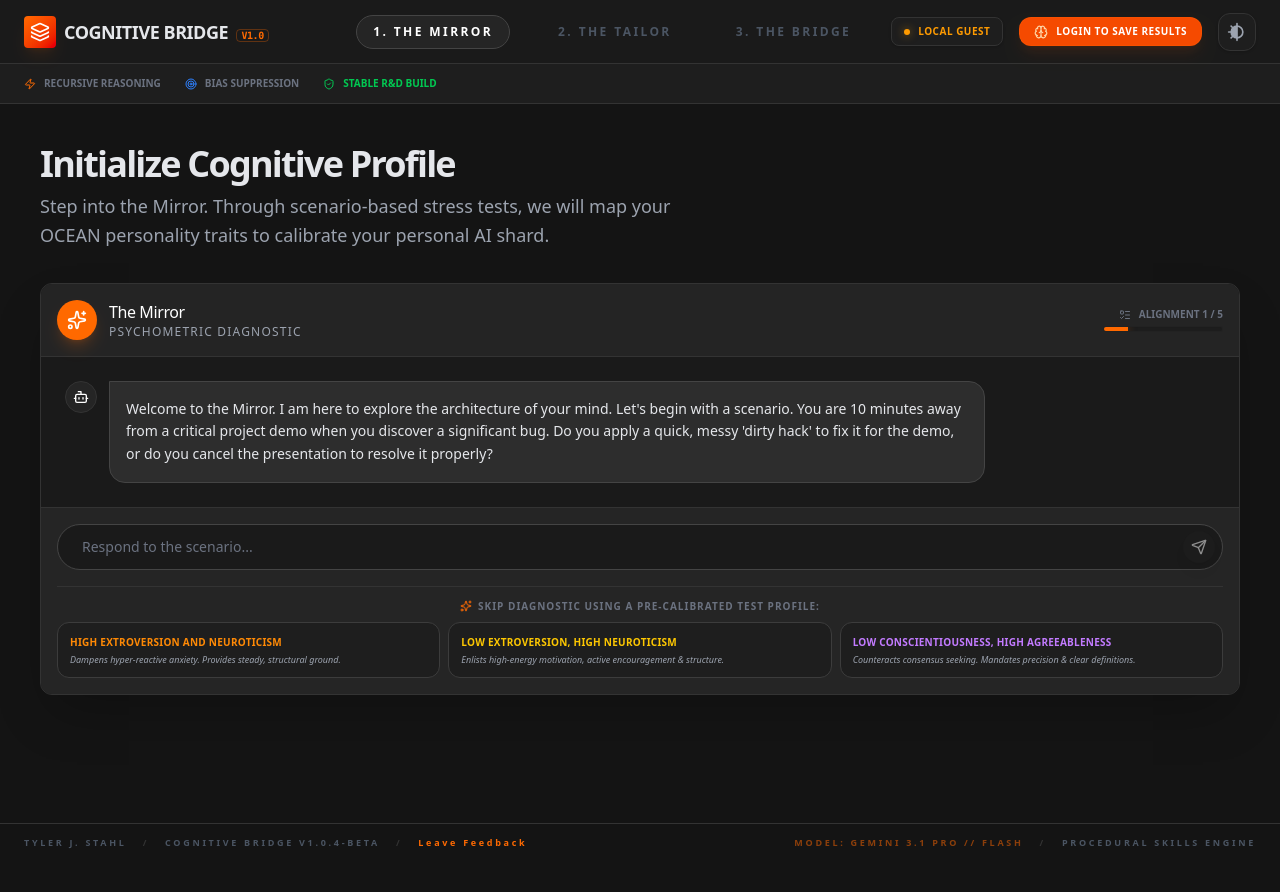
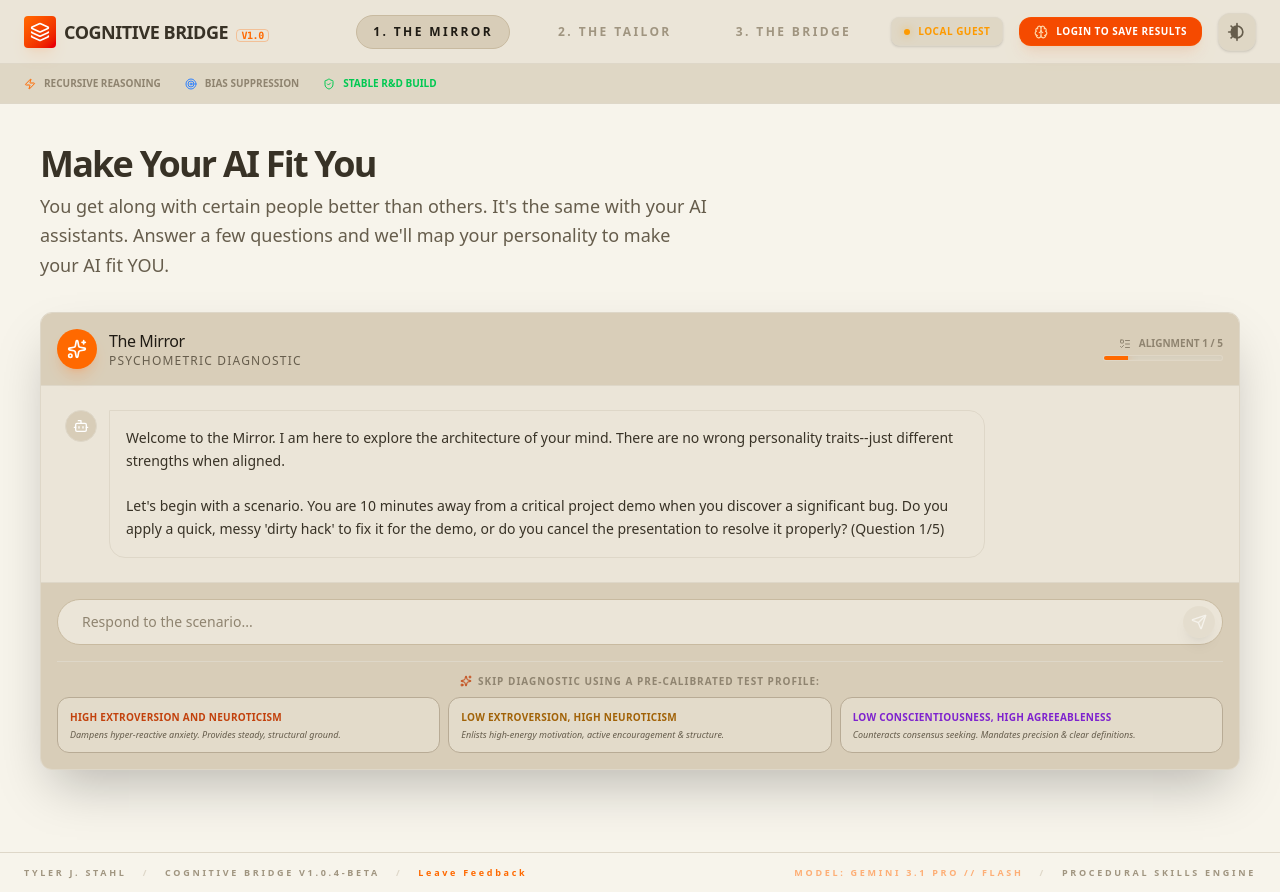
Before and after one commit to VolantTyler/Cognitive-Bridge-Stack-Overlord-Demo, a React (Vite) app: page / in a window 1280 px wide. Before the commit the page ends 863 px from the top, so only its background shows below. Built offline with nearby package versions, Linux system fonts and the light colour scheme; no server answers.

Commit message:
feat: implement theme-aware color palette and enforce 5-question limit for personality assessment. copy changes.

```diff
--- a/src/App.tsx
+++ b/src/App.tsx
@@ -7,7 +7,7 @@ import React, { useState, useEffect, useRef } from 'react';
 import { motion, AnimatePresence } from 'motion/react';
 import { Brain, Layers, Dna, ArrowRight, Zap, Target, ShieldCheck, Github, User as UserIcon } from 'lucide-react';
 import { ModuleId, OceanScores, Message, ComparisonMessage } from './types';
-import { INITIAL_OCEAN } from './constants';
+import { INITIAL_OCEAN, INITIAL_MIRROR_MESSAGE } from './constants';
 import Mirror from './components/Mirror';
 import Tailor from './components/Tailor';
 import Playground from './components/Playground';
@@ -27,9 +27,9 @@ export default function App() {
   const [isLightMode, setIsLightMode] = useState(() => {
     if (typeof window !== 'undefined') {
       const saved = localStorage.getItem('theme');
-      return saved === 'light';
+      return saved !== 'dark';
     }
-    return false;
+    return true;
   });
 
   // Synchronize class list on document element
@@ -47,7 +47,7 @@ export default function App() {
   };
 
   const [mirrorMessages, setMirrorMessages] = useState<Message[]>([
-    { role: 'model', content: "Welcome to the Mirror. I am here to explore the architecture of your mind. Let's begin with a scenario. You are 10 minutes away from a critical project demo when you discover a significant bug. Do you apply a quick, messy 'dirty hack' to fix it for the demo, or do you cancel the presentation to resolve it properly?" }
+    { role: 'model', content: INITIAL_MIRROR_MESSAGE }
   ]);
   const [playgroundMessages, setPlaygroundMessages] = useState<ComparisonMessage[]>([]);
 
@@ -128,7 +128,7 @@ export default function App() {
         // Clean slate on disconnect / local guest mode
         setScores(null);
         setMirrorMessages([
-          { role: 'model', content: "Welcome to the Mirror. I am here to explore the architecture of your mind. Let's begin with a scenario. You are 10 minutes away from a critical project demo when you discover a significant bug. Do you apply a quick, messy 'dirty hack' to fix it for the demo, or do you cancel the presentation to resolve it properly?" }
+          { role: 'model', content: INITIAL_MIRROR_MESSAGE }
         ]);
         setPlaygroundMessages([]);
         setActiveModule('mirror');
@@ -307,8 +307,8 @@ export default function App() {
               className="flex-1 flex flex-col"
             >
               <div className="mb-8">
-                <h1 className="text-4xl font-bold tracking-tighter mb-2">Initialize Cognitive Profile</h1>
-                <p className="text-text-muted text-lg leading-relaxed max-w-2xl">Step into the Mirror. Through scenario-based stress tests, we will map your OCEAN personality traits to calibrate your personal AI shard.</p>
+                <h1 className="text-4xl font-bold tracking-tighter mb-2">Make Your AI Fit You</h1>
+                <p className="text-text-muted text-lg leading-relaxed max-w-2xl">You get along with certain people better than others. It's the same with your AI assistants. Answer a few questions and we'll map your personality to make your AI fit YOU.</p>
               </div>
               <div className="flex-1 min-h-[500px]">
                 <Mirror
@@ -380,7 +380,14 @@ export default function App() {
       {/* Footer Branding */}
       <footer className="h-10 border-t border-border-primary px-6 flex items-center justify-between text-[9px] uppercase tracking-[0.3em] font-bold text-text-muted-darker bg-bg-primary transition-colors duration-300">
         <div className="flex gap-4">
-          <span>Tyler J. Stahl</span>
+          <a
+            href="https://www.linkedin.com/in/tyler-j-stahl"
+            target="_blank"
+            rel="noopener noreferrer"
+            className="hover:text-text-primary transition-colors"
+          >
+            Tyler J. Stahl
+          </a>
           <span className="text-border-primary">/</span>
           <span>Cognitive Bridge v1.0.4-BETA</span>
           <span className="text-border-primary">/</span>
--- a/src/components/Mirror.tsx
+++ b/src/components/Mirror.tsx
@@ -162,16 +162,14 @@ export default function Mirror({ messages, setMessages, onComplete, onSaveSessio
               className={`flex ${m.role === 'user' ? 'justify-end' : 'justify-start'}`}
             >
               <div className={`max-w-[80%] flex gap-3 ${m.role === 'user' ? 'flex-row-reverse' : 'flex-row'}`}>
-                <div className={`w-8 h-8 rounded-full flex items-center justify-center shrink-0 text-white ${
-                  m.role === 'user' ? 'bg-bg-chat-user' : 'bg-bg-surface border border-border-primary'
-                }`}>
+                <div className={`w-8 h-8 rounded-full flex items-center justify-center shrink-0 text-white ${m.role === 'user' ? 'bg-bg-chat-user' : 'bg-bg-surface border border-border-primary'
+                  }`}>
                   {m.role === 'user' ? <User size={16} /> : <Bot size={16} />}
                 </div>
-                <div className={`p-4 rounded-2xl text-sm leading-relaxed whitespace-pre-wrap ${
-                  m.role === 'user'
+                <div className={`p-4 rounded-2xl text-sm leading-relaxed whitespace-pre-wrap ${m.role === 'user'
                     ? 'bg-bg-chat-user text-white rounded-tr-none'
                     : 'bg-bg-chat-model text-text-chat-model rounded-tl-none border border-border-chat-model'
-                }`}>
+                  }`}>
                   {m.role === 'user' ? m.content : formatMirrorContent(m.content)}
                   {m.role === 'model' && m.content.includes('JSON_SCORES:') && (
                     <div className="mt-4 p-3 bg-green-900/20 border border-green-500/30 rounded-lg flex items-center gap-3 animate-pulse">
@@ -188,7 +186,7 @@ export default function Mirror({ messages, setMessages, onComplete, onSaveSessio
           <div className="flex justify-start">
             <div className="bg-bg-chat-model p-4 rounded-2xl rounded-tl-none border border-border-chat-model flex items-center gap-2">
               <Loader2 className="w-4 h-4 animate-spin text-text-muted" />
-              <span className="text-xs text-text-muted-dark italic">Hermes is analyzing...</span>
+              <span className="text-xs text-text-muted-dark italic">Analyzing...</span>
             </div>
           </div>
         )}
@@ -215,34 +213,34 @@ export default function Mirror({ messages, setMessages, onComplete, onSaveSessio
 
         <div className="border-t border-border-primary pt-3">
           <div className="text-[10px] uppercase font-bold tracking-widest text-text-muted-dark mb-2 flex items-center gap-1.5 justify-center">
-            <Sparkles className="w-3 h-3 text-orange-500" />
+            <Sparkles className="w-3 h-3 text-accent-orange" />
             Skip diagnostic using a pre-calibrated test profile:
           </div>
           <div className="grid grid-cols-1 sm:grid-cols-3 gap-2">
             <button
               onClick={() => onComplete({ openness: 50, conscientiousness: 50, extroversion: 90, agreeableness: 50, neuroticism: 85 })}
               disabled={isLoading}
-              className="p-3 rounded-xl border border-border-card bg-bg-secondary/60 hover:bg-bg-tertiary hover:border-orange-500 text-left transition-all disabled:opacity-50 group flex flex-col justify-between cursor-pointer"
+              className="p-3 rounded-xl border border-border-card bg-bg-secondary/60 hover:bg-bg-tertiary hover:border-accent-orange text-left transition-all disabled:opacity-50 group flex flex-col justify-between cursor-pointer"
             >
-              <div className="text-[10px] font-bold text-orange-400 uppercase tracking-wide group-hover:text-orange-300 transition-colors">High Extroversion and Neuroticism</div>
+              <div className="text-[10px] font-bold text-accent-orange uppercase tracking-wide group-hover:text-accent-orange-hover transition-colors">High Extroversion and Neuroticism</div>
               <div className="text-[9px] text-text-muted mt-1 italic leading-tight">Dampens hyper-reactive anxiety. Provides steady, structural ground.</div>
             </button>
 
             <button
               onClick={() => onComplete({ openness: 50, conscientiousness: 50, extroversion: 15, agreeableness: 50, neuroticism: 90 })}
               disabled={isLoading}
-              className="p-3 rounded-xl border border-border-card bg-bg-secondary/60 hover:bg-bg-tertiary hover:border-yellow-500 text-left transition-all disabled:opacity-50 group flex flex-col justify-between cursor-pointer"
+              className="p-3 rounded-xl border border-border-card bg-bg-secondary/60 hover:bg-bg-tertiary hover:border-accent-yellow text-left transition-all disabled:opacity-50 group flex flex-col justify-between cursor-pointer"
             >
-              <div className="text-[10px] font-bold text-yellow-400 uppercase tracking-wide group-hover:text-yellow-300 transition-colors">Low Extroversion, High Neuroticism</div>
+              <div className="text-[10px] font-bold text-accent-yellow uppercase tracking-wide group-hover:text-accent-yellow-hover transition-colors">Low Extroversion, High Neuroticism</div>
               <div className="text-[9px] text-text-muted mt-1 italic leading-tight">Enlists high-energy motivation, active encouragement & structure.</div>
             </button>
 
             <button
               onClick={() => onComplete({ openness: 50, conscientiousness: 15, extroversion: 50, agreeableness: 90, neuroticism: 50 })}
               disabled={isLoading}
-              className="p-3 rounded-xl border border-border-card bg-bg-secondary/60 hover:bg-bg-tertiary hover:border-purple-500 text-left transition-all disabled:opacity-50 group flex flex-col justify-between cursor-pointer"
+              className="p-3 rounded-xl border border-border-card bg-bg-secondary/60 hover:bg-bg-tertiary hover:border-accent-purple text-left transition-all disabled:opacity-50 group flex flex-col justify-between cursor-pointer"
             >
-              <div className="text-[10px] font-bold text-purple-400 uppercase tracking-wide group-hover:text-purple-300 transition-colors">Low Conscientiousness, High Agreeableness</div>
+              <div className="text-[10px] font-bold text-accent-purple uppercase tracking-wide group-hover:text-accent-purple-hover transition-colors">Low Conscientiousness, High Agreeableness</div>
               <div className="text-[9px] text-text-muted mt-1 italic leading-tight">Counteracts consensus seeking. Mandates precision & clear definitions.</div>
             </button>
           </div>
--- a/src/constants.ts
+++ b/src/constants.ts
@@ -73,11 +73,13 @@ CRITICAL INSTRUCTIONS:
 - Evaluate: Openness, Conscientiousness, Extroversion, Agreeableness, Neuroticism.
 - Keep the conversation engaging and psychological.
 - Every few messages, internalize the scores.
-- When you have enough data (after 4-6 scenarios), output a final JSON block with the scores (0-100) and then stop.
+- You must ask exactly 5 scenarios/questions in total. The first question was already presented in the initial welcome message as Question 1/5. You must ask 4 more scenarios.
+- For each scenario you ask, you must append the question number in parentheses to the end of the question (e.g., "(Question 2/5)", "(Question 3/5)", "(Question 4/5)", "(Question 5/5)").
+- After the user responds to the 5th scenario/question (Question 5/5), calculate the final scores and output the JSON_SCORES block. Do not ask any more questions.
 - ALWAYS break up your comments and the next scenario/stress test: add a blank line and the prefix "Next question: " before the scenario. For example:
   "Truth as a cold, hard constant. You seem to view social harmony as a secondary concern, perhaps even a distraction from objective reality.
 
-  Next question: Let’s change the setting. You have spent months..."
+  Next question: Let’s change the setting. You have spent months... (Question 2/5)"
 
 Format for final output:
 JSON_SCORES:
@@ -97,6 +99,10 @@ export const INITIAL_OCEAN: OceanScores = {
   agreeableness: 50,
   neuroticism: 50,
 };
+
+export const INITIAL_MIRROR_MESSAGE = `Welcome to the Mirror. I am here to explore the architecture of your mind. There are no wrong personality traits--just different strengths when aligned.
+
+Let's begin with a scenario. You are 10 minutes away from a critical project demo when you discover a significant bug. Do you apply a quick, messy 'dirty hack' to fix it for the demo, or do you cancel the presentation to resolve it properly? (Question 1/5)`;
 
 export function generateAlignmentPrompt(scores: OceanScores): string {
   const directives: string[] = [];
--- a/src/index.css
+++ b/src/index.css
@@ -26,6 +26,32 @@
 
   --bg-modal-aligned: #1a2e1a;
   --bg-modal-unaligned: #2e1a1a;
+
+  /* Custom Accent Colors */
+  --accent-orange: #fb923c;
+  --accent-orange-hover: #fdba74;
+  --accent-yellow: #facc15;
+  --accent-yellow-hover: #fde047;
+  --accent-purple: #c084fc;
+  --accent-purple-hover: #d8b4fe;
+  --accent-blue: #60a5fa;
+  --accent-blue-hover: #93c5fd;
+  --accent-green: #4ade80;
+  --accent-green-hover: #86efac;
+  --accent-red: #f87171;
+  --accent-red-hover: #fca5a5;
+
+  /* Trait-specific Backgrounds (dark mode translucent) */
+  --bg-openness: rgba(88, 28, 135, 0.2);
+  --bg-openness-shaded: rgba(88, 28, 135, 0.4);
+  --bg-conscientiousness: rgba(30, 58, 138, 0.2);
+  --bg-conscientiousness-shaded: rgba(30, 58, 138, 0.4);
+  --bg-extroversion: rgba(113, 63, 18, 0.2);
+  --bg-extroversion-shaded: rgba(113, 63, 18, 0.4);
+  --bg-agreeableness: rgba(20, 83, 45, 0.2);
+  --bg-agreeableness-shaded: rgba(20, 83, 45, 0.4);
+  --bg-neuroticism: rgba(127, 29, 29, 0.2);
+  --bg-neuroticism-shaded: rgba(127, 29, 29, 0.4);
 }
 
 :root.light {
@@ -54,6 +80,32 @@
 
   --bg-modal-aligned: #e8f5e9;
   --bg-modal-unaligned: #ffebee;
+
+  /* Custom Accent Colors for high contrast in light mode */
+  --accent-orange: #c2410c; /* orange-700 */
+  --accent-orange-hover: #9a3412; /* orange-800 */
+  --accent-yellow: #a16207; /* yellow-700 */
+  --accent-yellow-hover: #854d0e; /* yellow-800 */
+  --accent-purple: #7e22ce; /* purple-700 */
+  --accent-purple-hover: #6b21a8; /* purple-800 */
+  --accent-blue: #1d4ed8; /* blue-700 */
+  --accent-blue-hover: #1e40af; /* blue-800 */
+  --accent-green: #15803d; /* green-700 */
+  --accent-green-hover: #166534; /* green-800 */
+  --accent-red: #b91c1c; /* red-700 */
+  --accent-red-hover: #991b1b; /* red-800 */
+
+  /* Trait-specific Backgrounds (light mode translucent) */
+  --bg-openness: rgba(147, 51, 234, 0.08);
+  --bg-openness-shaded: rgba(147, 51, 234, 0.16);
+  --bg-conscientiousness: rgba(37, 99, 235, 0.08);
+  --bg-conscientiousness-shaded: rgba(37, 99, 235, 0.16);
+  --bg-extroversion: rgba(202, 138, 4, 0.08);
+  --bg-extroversion-shaded: rgba(202, 138, 4, 0.16);
+  --bg-agreeableness: rgba(22, 163, 74, 0.08);
+  --bg-agreeableness-shaded: rgba(22, 163, 74, 0.16);
+  --bg-neuroticism: rgba(220, 38, 38, 0.08);
+  --bg-neuroticism-shaded: rgba(220, 38, 38, 0.16);
 }
 
 @theme {
@@ -80,6 +132,31 @@
 
   --color-bg-modal-aligned: var(--bg-modal-aligned);
   --color-bg-modal-unaligned: var(--bg-modal-unaligned);
+
+  /* Mapping custom accent and trait colors */
+  --color-accent-orange: var(--accent-orange);
+  --color-accent-orange-hover: var(--accent-orange-hover);
+  --color-accent-yellow: var(--accent-yellow);
+  --color-accent-yellow-hover: var(--accent-yellow-hover);
+  --color-accent-purple: var(--accent-purple);
+  --color-accent-purple-hover: var(--accent-purple-hover);
+  --color-accent-blue: var(--accent-blue);
+  --color-accent-blue-hover: var(--accent-blue-hover);
+  --color-accent-green: var(--accent-green);
+  --color-accent-green-hover: var(--accent-green-hover);
+  --color-accent-red: var(--accent-red);
+  --color-accent-red-hover: var(--accent-red-hover);
+
+  --color-trait-openness-bg: var(--bg-openness);
+  --color-trait-openness-bg-shaded: var(--bg-openness-shaded);
+  --color-trait-conscientiousness-bg: var(--bg-conscientiousness);
+  --color-trait-conscientiousness-bg-shaded: var(--bg-conscientiousness-shaded);
+  --color-trait-extroversion-bg: var(--bg-extroversion);
+  --color-trait-extroversion-bg-shaded: var(--bg-extroversion-shaded);
+  --color-trait-agreeableness-bg: var(--bg-agreeableness);
+  --color-trait-agreeableness-bg-shaded: var(--bg-agreeableness-shaded);
+  --color-trait-neuroticism-bg: var(--bg-neuroticism);
+  --color-trait-neuroticism-bg-shaded: var(--bg-neuroticism-shaded);
 }
 
 @layer base {
```
Also changed, not shown: index.html (+7 -1 lines), src/components/Tailor.tsx (+5 -5 lines).
